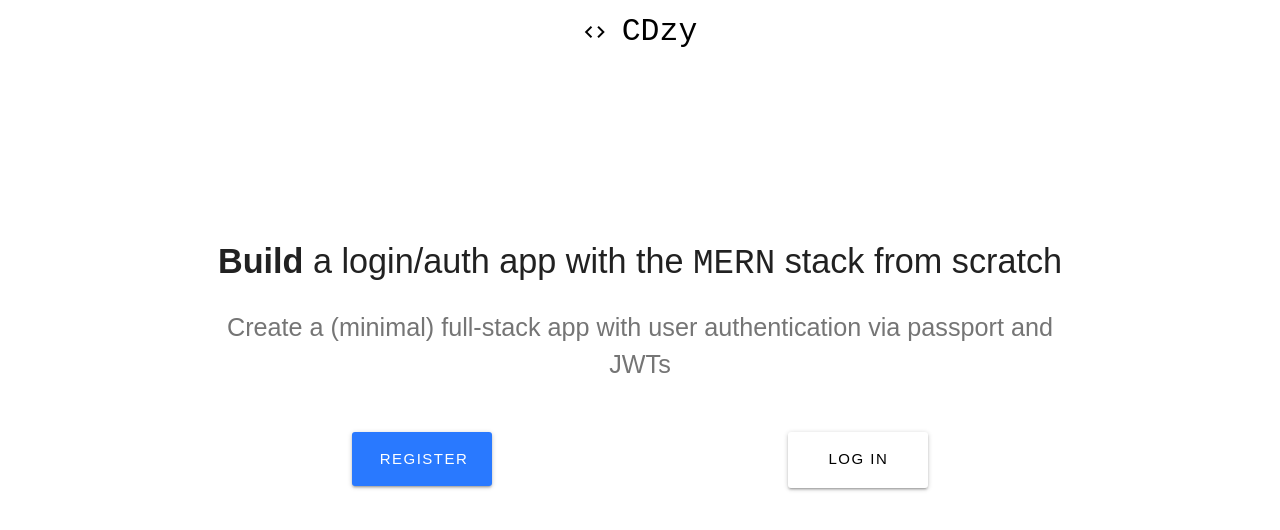
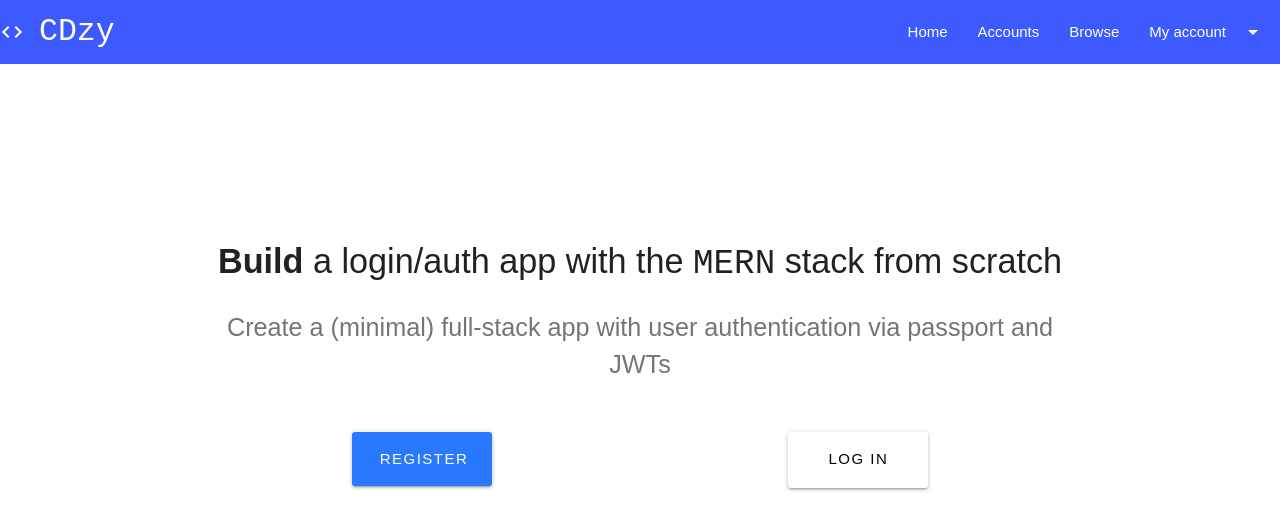
Before and after one commit to codemanpete/CDzy, a React (Create React App) app in the folder client/: page / in a window 1280 px wide. Shown: the top 530 px of the page. Built offline with nearby package versions, Linux system fonts and the light colour scheme.

Commit message:
Updates styling and links for navbar

```diff
--- a/client/src/components/layouts/Navbar.jsx
+++ b/client/src/components/layouts/Navbar.jsx
@@ -6,16 +6,30 @@ class Navbar extends Component {
         return (
             <div className="navbar-fixed">
                 <nav className="z-depth-0">
-                    <div className="nav-wrapper white">
+                    <div className="nav-wrapper indigo accent-3">
                         <Link
                             to="/"
                             style={{
                                 fontFamily: "monospace"
                             }}
-                            className="col s5 brand-logo center black-text">
+                            className="brand-logo">
                             <i className="material-icons">code</i>
                             CDzy
                         </Link>
+                        <ul className="right">
+                            <li>
+                                <Link to="/dashboard">Home</Link>
+                            </li>
+                            <li>
+                                <Link to="/accounts">Accounts</Link>
+                            </li>
+                            <li>
+                                <Link to="/browse">Browse</Link>
+                            </li>
+                            <li>
+                                <Link to="#">My account<i class="material-icons right">arrow_drop_down</i></Link>
+                            </li>
+                        </ul>
                     </div>
                 </nav>
             </div>
```
